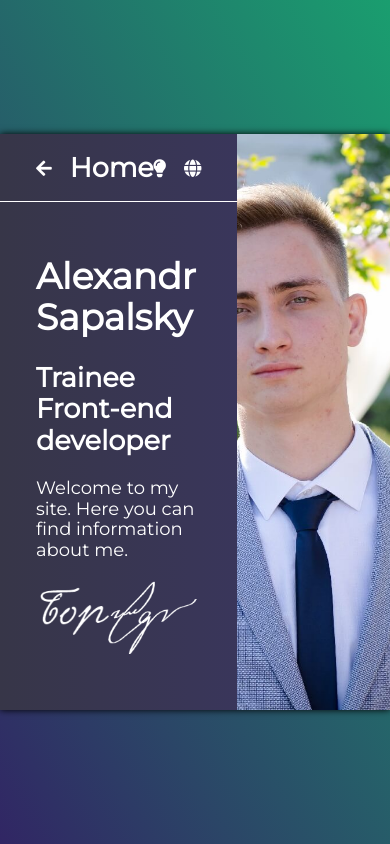
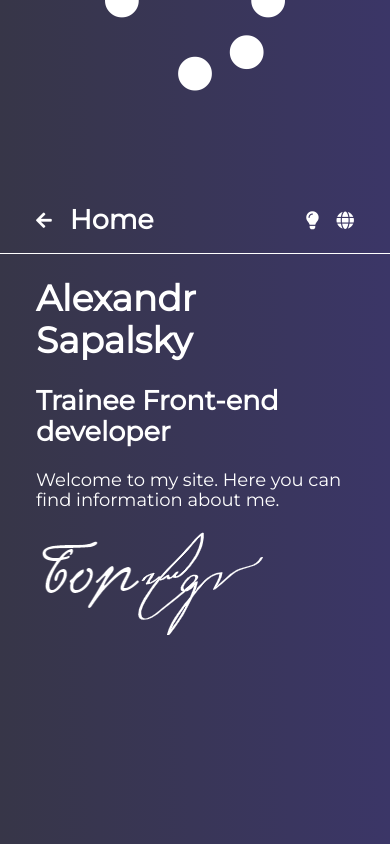
Before and after one commit to fav757/personal_website, a React (Create React App) app: page / in a window 390 px wide. Built offline with nearby package versions, Linux system fonts and the light colour scheme.

Commit message:
add media rules for mobiles

```diff
--- a/src/App.js
+++ b/src/App.js
@@ -36,7 +36,8 @@ const GlobalStyles = createGlobalStyle`
 
   #root {
     display: flex;
-    width: 992px;
+    max-width: 992px;
+    width: 100%;
     height: 576px;
     background: ${(props) =>
       props.theme.mode === 'dark'
@@ -46,6 +47,29 @@ const GlobalStyles = createGlobalStyle`
       props.theme.mode === 'dark'
         ? '0px 0px 7px black'
         : '0px 0px 7px lightgray'};
+  }
+
+  @media only screen and (max-width: 992px) {
+    body {
+      padding: 1rem;
+      align-items: stretch;
+    }
+
+    #root {
+      height: auto;
+    }
+  }
+
+  @media only screen and (max-width: 576px) {
+    body {
+      display: block;
+      padding: 0;
+    }
+
+    #root {
+      flex-direction: column-reverse;
+      min-height: 100vh;
+    }
   }
 `;
 
--- a/src/components/ContentSide/ContentSide.js
+++ b/src/components/ContentSide/ContentSide.js
@@ -7,6 +7,10 @@ const ContentSideStyled = styled.div`
   padding: 1rem 0;
   flex: 1;
   height: 100%;
+
+  @media only screen and (max-width: 576px) {
+    height: auto;
+  }
 `;
 
 function ContentSide() {
--- a/src/components/ContentSide/PageContainer.js
+++ b/src/components/ContentSide/PageContainer.js
@@ -28,6 +28,11 @@ const PageContainerStyled = styled.div`
   &::-webkit-scrollbar-thumb {
     background-color: #2d2c3e;
     outline: 1px solid slategrey;
+  }
+
+  @media only screen and (max-width: 576px) {
+    height: auto;
+    overflow: initial;
   }
 `;
 
--- a/src/components/Pages/ContactsPage.js
+++ b/src/components/Pages/ContactsPage.js
@@ -13,6 +13,10 @@ const SocialsLinksStyled = styled.div`
   & > div {
     display: flex;
     flex-flow: column nowrap;
+  }
+
+  @media only screen and (max-width: 576px) {
+    flex-direction: column;
   }
 `;
 
--- a/src/components/SliderSide/SliderPreloader.js
+++ b/src/components/SliderSide/SliderPreloader.js
@@ -24,6 +24,7 @@ const PreloaderStyled = styled.div`
     width: 100%;
     height: 100%;
     object-fit: cover;
+    object-position: top;
     z-index: 2;
   }
 
--- a/src/components/SliderSide/SliderSide.js
+++ b/src/components/SliderSide/SliderSide.js
@@ -18,6 +18,10 @@ const SliderSideStyled = styled.div`
     display: flex;
     position: relative;
     height: 100%;
+  }
+
+  @media screen and (max-width: 576px) {
+    height: 50vh;
   }
 `;
 
```
